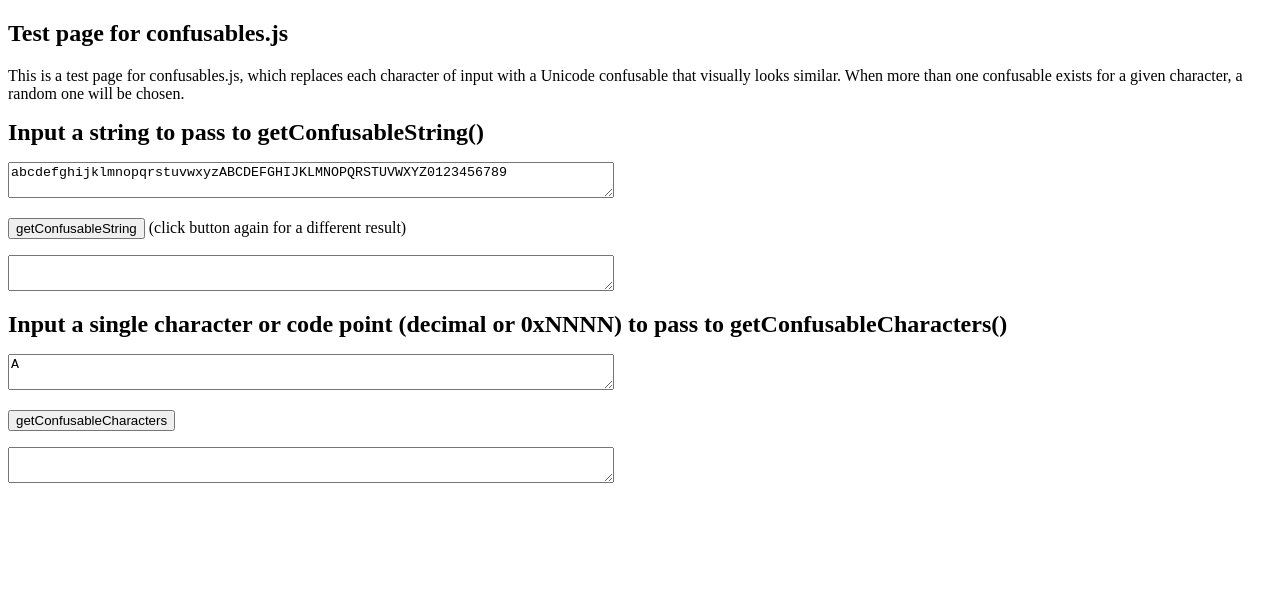
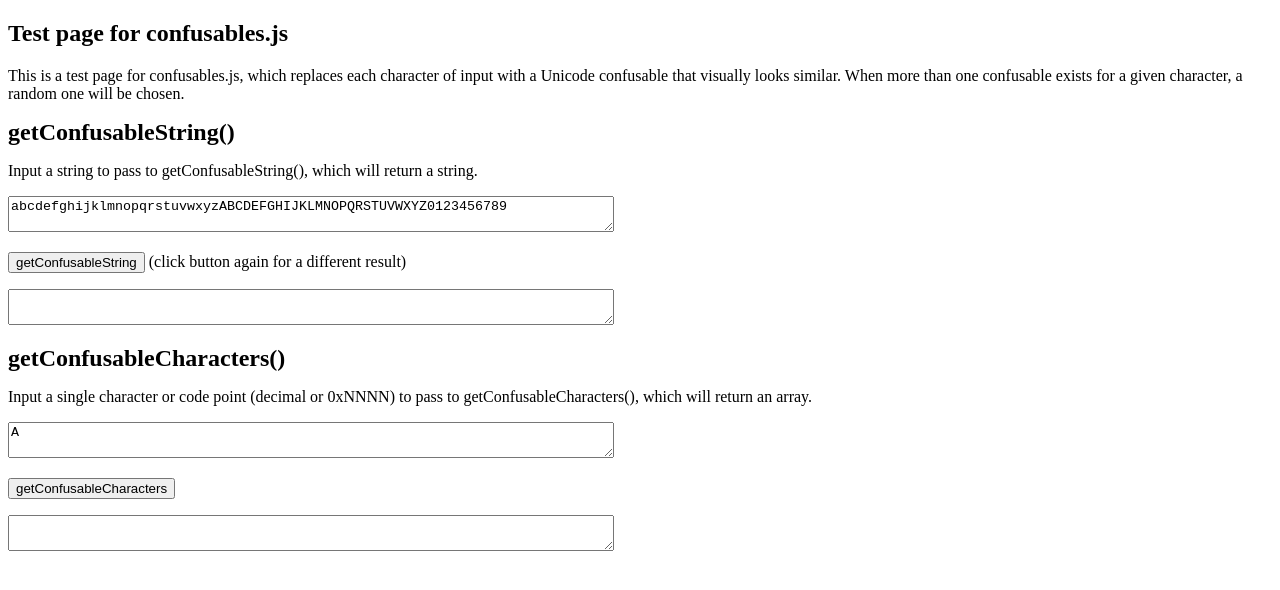
Before and after one commit to cweb/confusables.js, a website: page index.html in a window 1280 px wide. Drawn offline with Linux system fonts and the light colour scheme.

Commit message:
update test page

```diff
--- a/index.html
+++ b/index.html
@@ -55,7 +55,8 @@ document.addEventListener('DOMContentLoaded', function () {
 looks similar.  When more than one confusable exists for a given character, a random one will be chosen.
 </p>
 </div>
-<h2 class="borderless" style="display: inline">Input a string to pass to getConfusableString()</h2>
+<h2 class="borderless" style="display: inline">getConfusableString()</h2>
+<p>Input a string to pass to getConfusableString(), which will return a string.
 <p><textarea id="inputString" style="width: 600px;">abcdefghijklmnopqrstuvwxyzABCDEFGHIJKLMNOPQRSTUVWXYZ0123456789</textarea></p>
     <div>
         <button id="submit-getConfusableString" >getConfusableString</button> (click button again for a different result)
@@ -64,7 +65,8 @@ looks similar.  When more than one confusable exists for a given character, a ra
     </div>
 <p><textarea id="output1" style="width: 600px;"></textarea></p>
 
-<h2 class="borderless" style="display: inline">Input a single character or code point (decimal or 0xNNNN) to pass to getConfusableCharacters()</h2>
+<h2 class="borderless" style="display: inline">getConfusableCharacters()</h2>
+<p>Input a single character or code point (decimal or 0xNNNN) to pass to getConfusableCharacters(), which will return an array.
 <p><textarea id="inputChar" style="width: 600px;">A</textarea></p>
     <div>
         <button id="submit-getConfusableCharacters" >getConfusableCharacters</button>
```
